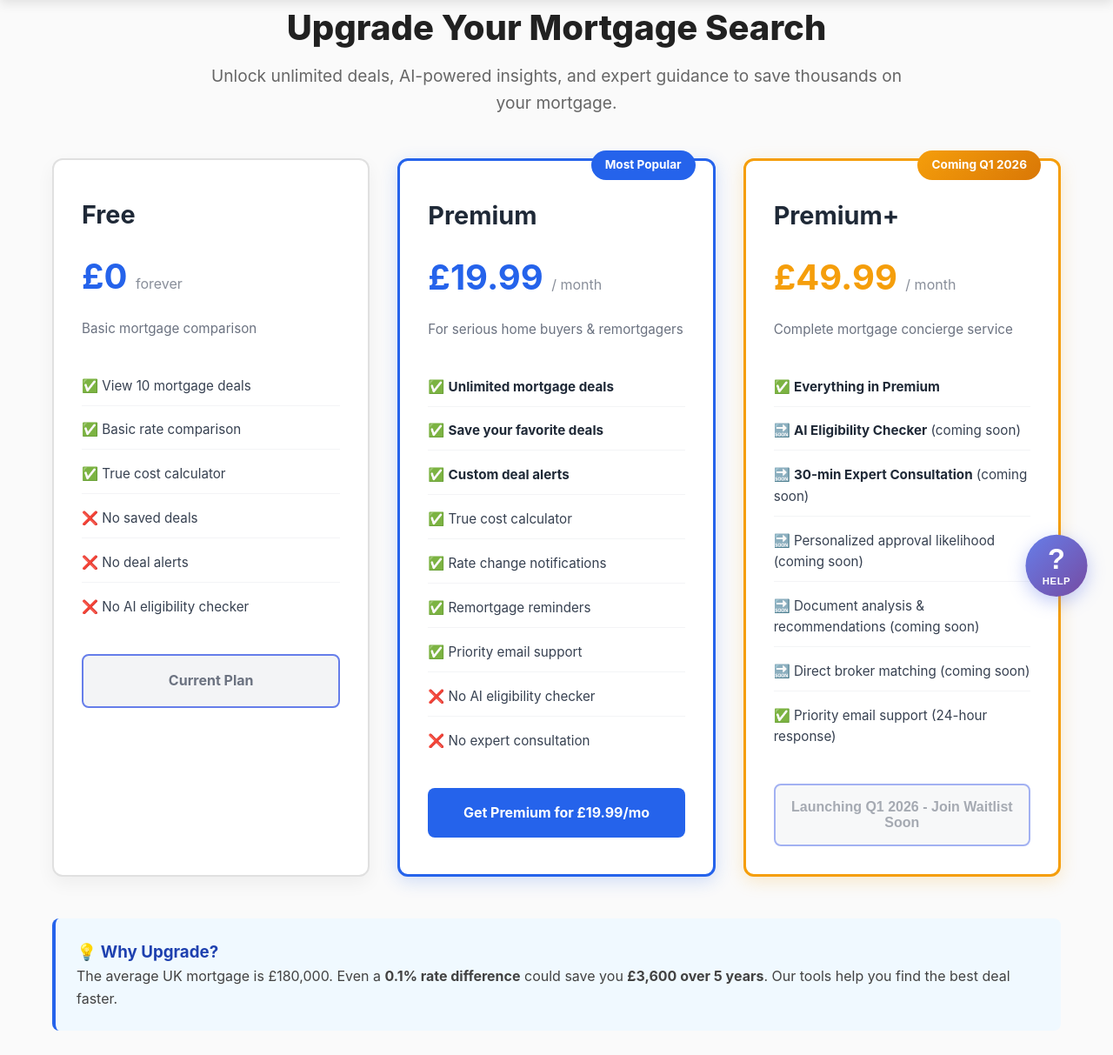
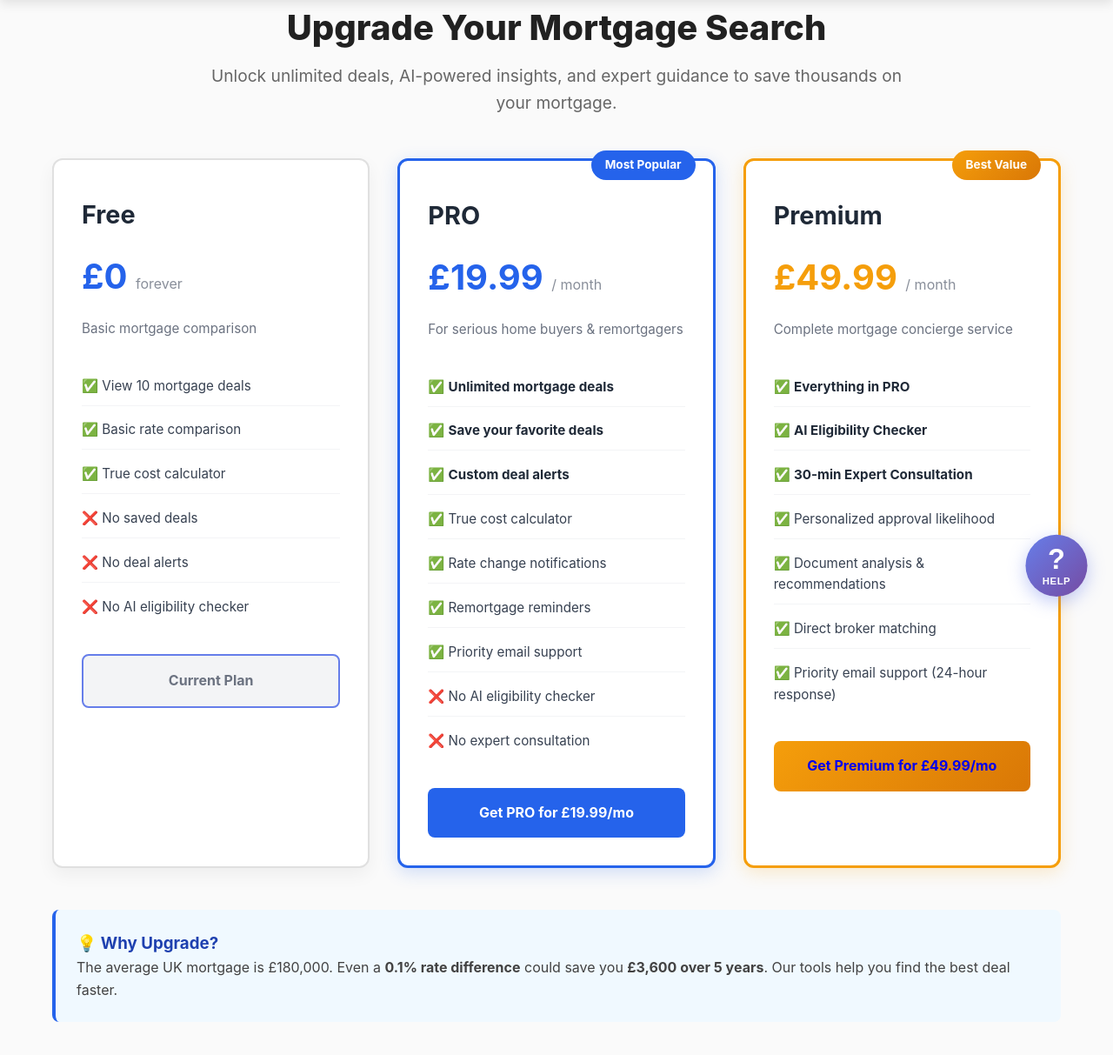
Before and after one commit to namenotav/mortgagemaster, a Flask app: page /upgrade in a window 1280 px wide. Shown: the part 83-1296 px from the top of the page at 87% size. Run offline with Flask 3, Linux system fonts and the light colour scheme; a user stored in the database is signed in; tables that the repository leaves empty hold one stand-in row (values such as "Sample post"); some libraries are stand-ins or nearby versions.

Commit message:
✅ FIX: Update pricing to match actual Stripe products
Correct Pricing Configuration:
- PRO Monthly: £19.99/month (STRIPE_MONTHLY_PRICE_ID)
- Premium: £49.99/month (STRIPE_PREMIUM_PRICE_ID)

Changes Made:

1. templates/upgrade.html:
   - Changed "Premium £19.99" to "PRO £19.99"
   - Changed "Premium+ £49.99 (coming soon)" to "Premium £49.99 (available)"
   - Updated feature lists to reflect correct tiers
   - Changed button from upgrade_premium to upgrade_monthly for PRO
   - Changed Premium button from disabled to active
   - Removed "Coming Q1 2026" badge from Premium tier

2. config.py:
   - Updated STRIPE_MONTHLY_PRICE_ID comment (PRO Monthly £19.99)
   - Updated STRIPE_PREMIUM_PRICE_ID comment (Premium £49.99)
   - Updated pricing constants: PRO_MONTHLY_PRICE = 1999, PREMIUM_PRICE = 4999
   - Marked old YEARLY and PREMIUM_PLUS IDs as deprecated

3. main.py:
   - Updated upgrade_monthly: "PRO £19.99/mo" in logs
   - Updated upgrade_premium: "Premium £49.99/mo" in logs
   - Changed fallback from upgrade_yearly to upgrade_monthly
   - Fixed subscription_tier metadata to "pro" instead of "pro_monthly"

User Experience:
- Users see correct pricing on upgrade page
- PRO button (£19.99) works immediately
- Premium button (£49.99) works with correct Price ID
- No more confusing £14.99 pricing that doesn't exist
- Error messages show accurate price information

```diff
--- a/main.py
+++ b/main.py
@@ -664,12 +664,12 @@ def register_routes(app):
             flash(f'Payment system error: {str(e)}. Please contact support.', 'danger')
             return redirect(url_for('upgrade'))
 
-    # MONTHLY PAYMENT (£14.99/month)
+    # PRO MONTHLY SUBSCRIPTION (£19.99/month)
     @app.route('/upgrade_monthly')
     @login_required
     def upgrade_monthly():
         price_id = app.config.get('STRIPE_MONTHLY_PRICE_ID', 'price_1STXbDD2EDcoPFLN6hEU2gS9')
-        logging.info(f"PRO Monthly upgrade attempt by {current_user.email} | Price ID: {price_id}")
+        logging.info(f"PRO Monthly (£19.99) upgrade attempt by {current_user.email} | Price ID: {price_id}")
 
         try:
             checkout = stripe.checkout.Session.create(
@@ -684,25 +684,25 @@ def register_routes(app):
                 metadata={
                     'user_id': current_user.id,
                     'user_email': current_user.email,
-                    'subscription_tier': 'pro_monthly'
+                    'subscription_tier': 'pro'
                 }
             )
-            logging.info(f"✅ Stripe checkout created for {current_user.email} (PRO Monthly £14.99) - Session ID: {checkout.id}")
+            logging.info(f"✅ Stripe checkout created for {current_user.email} (PRO £19.99/mo) - Session ID: {checkout.id}")
             return redirect(checkout.url)
         except stripe.error.InvalidRequestError as e:
-            logging.error(f"❌ Stripe Invalid Request (Monthly): {str(e)} | Price ID: {price_id}")
+            logging.error(f"❌ Stripe Invalid Request (PRO Monthly): {str(e)} | Price ID: {price_id}")
             flash(f'Payment configuration error: {str(e)}. Please contact support.', 'danger')
             return redirect(url_for('upgrade'))
         except stripe.error.AuthenticationError as e:
-            logging.error(f"❌ Stripe Authentication Error (Monthly): {str(e)}")
+            logging.error(f"❌ Stripe Authentication Error (PRO Monthly): {str(e)}")
             flash('Payment system authentication failed. Please contact support.', 'danger')
             return redirect(url_for('upgrade'))
         except Exception as e:
-            logging.error(f"❌ Stripe checkout error (Monthly): {type(e).__name__}: {str(e)} | Price ID: {price_id}")
+            logging.error(f"❌ Stripe checkout error (PRO Monthly): {type(e).__name__}: {str(e)} | Price ID: {price_id}")
             flash(f'Payment system error: {str(e)}. Please contact support.', 'danger')
             return redirect(url_for('upgrade'))
 
-    # NEW: PREMIUM SUBSCRIPTION (£19.99/month)
+    # PREMIUM SUBSCRIPTION (£49.99/month)
     @app.route('/upgrade_premium')
     @login_required
     def upgrade_premium():
@@ -710,13 +710,13 @@ def register_routes(app):
         price_id = app.config.get('STRIPE_PREMIUM_PRICE_ID', '')
 
         # Debug logging
-        logging.info(f"Premium upgrade attempt by {current_user.email}")
+        logging.info(f"Premium (£49.99) upgrade attempt by {current_user.email}")
         logging.info(f"STRIPE_PREMIUM_PRICE_ID: {price_id}")
 
         if not price_id or 'PLACEHOLDER' in price_id:
             flash('Premium tier is not yet available. Please try our PRO subscription instead!', 'info')
-            logging.warning(f"Premium tier not configured - redirecting user {current_user.email} to yearly upgrade")
-            return redirect(url_for('upgrade_yearly'))
+            logging.warning(f"Premium tier not configured - redirecting user {current_user.email} to PRO monthly")
+            return redirect(url_for('upgrade_monthly'))
 
         try:
             checkout = stripe.checkout.Session.create(
@@ -734,7 +734,7 @@ def register_routes(app):
                     'subscription_tier': 'premium'  # Track tier in metadata
                 }
             )
-            logging.info(f"✅ Stripe checkout created for {current_user.email} (Premium £19.99) - Session ID: {checkout.id}")
+            logging.info(f"✅ Stripe checkout created for {current_user.email} (Premium £49.99/mo) - Session ID: {checkout.id}")
             return redirect(checkout.url)
         except stripe.error.InvalidRequestError as e:
             logging.error(f"❌ Stripe Invalid Request (Premium): {str(e)} | Price ID: {price_id}")
--- a/templates/upgrade.html
+++ b/templates/upgrade.html
@@ -33,10 +33,10 @@
                 </a>
             </div>
 
-            <!-- PREMIUM TIER - £19.99/month -->
+            <!-- PRO TIER - £19.99/month -->
             <div class="pricing-card featured">
                 <div class="badge">Most Popular</div>
-                <h2>Premium</h2>
+                <h2>PRO</h2>
                 <p class="price">
                     £19.99 <span>/ month</span>
                 </p>
@@ -54,33 +54,33 @@
                     <li>❌ No expert consultation</li>
                 </ul>
 
-                <a href="{{ url_for('upgrade_premium') }}" class="btn-primary btn-block">
-                    Get Premium for £19.99/mo
+                <a href="{{ url_for('upgrade_monthly') }}" class="btn-primary btn-block">
+                    Get PRO for £19.99/mo
                 </a>
             </div>
 
-            <!-- PREMIUM+ TIER - £49.99/month -->
+            <!-- PREMIUM TIER - £49.99/month -->
             <div class="pricing-card premium-plus">
-                <div class="badge gold">Coming Q1 2026</div>
-                <h2>Premium+</h2>
+                <div class="badge gold">Best Value</div>
+                <h2>Premium</h2>
                 <p class="price">
                     £49.99 <span>/ month</span>
                 </p>
                 <p class="tagline">Complete mortgage concierge service</p>
 
                 <ul class="features-list">
-                    <li>✅ <strong>Everything in Premium</strong></li>
-                    <li>🔜 <strong>AI Eligibility Checker</strong> (coming soon)</li>
-                    <li>🔜 <strong>30-min Expert Consultation</strong> (coming soon)</li>
-                    <li>🔜 Personalized approval likelihood (coming soon)</li>
-                    <li>🔜 Document analysis & recommendations (coming soon)</li>
-                    <li>🔜 Direct broker matching (coming soon)</li>
+                    <li>✅ <strong>Everything in PRO</strong></li>
+                    <li>✅ <strong>AI Eligibility Checker</strong></li>
+                    <li>✅ <strong>30-min Expert Consultation</strong></li>
+                    <li>✅ Personalized approval likelihood</li>
+                    <li>✅ Document analysis & recommendations</li>
+                    <li>✅ Direct broker matching</li>
                     <li>✅ Priority email support (24-hour response)</li>
                 </ul>
 
-                <button class="btn-secondary btn-block" disabled style="opacity: 0.6; cursor: not-allowed;">
-                    Launching Q1 2026 - Join Waitlist Soon
-                </button>
+                <a href="{{ url_for('upgrade_premium') }}" class="btn-gold btn-block">
+                    Get Premium for £49.99/mo
+                </a>
             </div>
         </div>
 
```
Also changed, not shown: config.py (+9 -8 lines).
